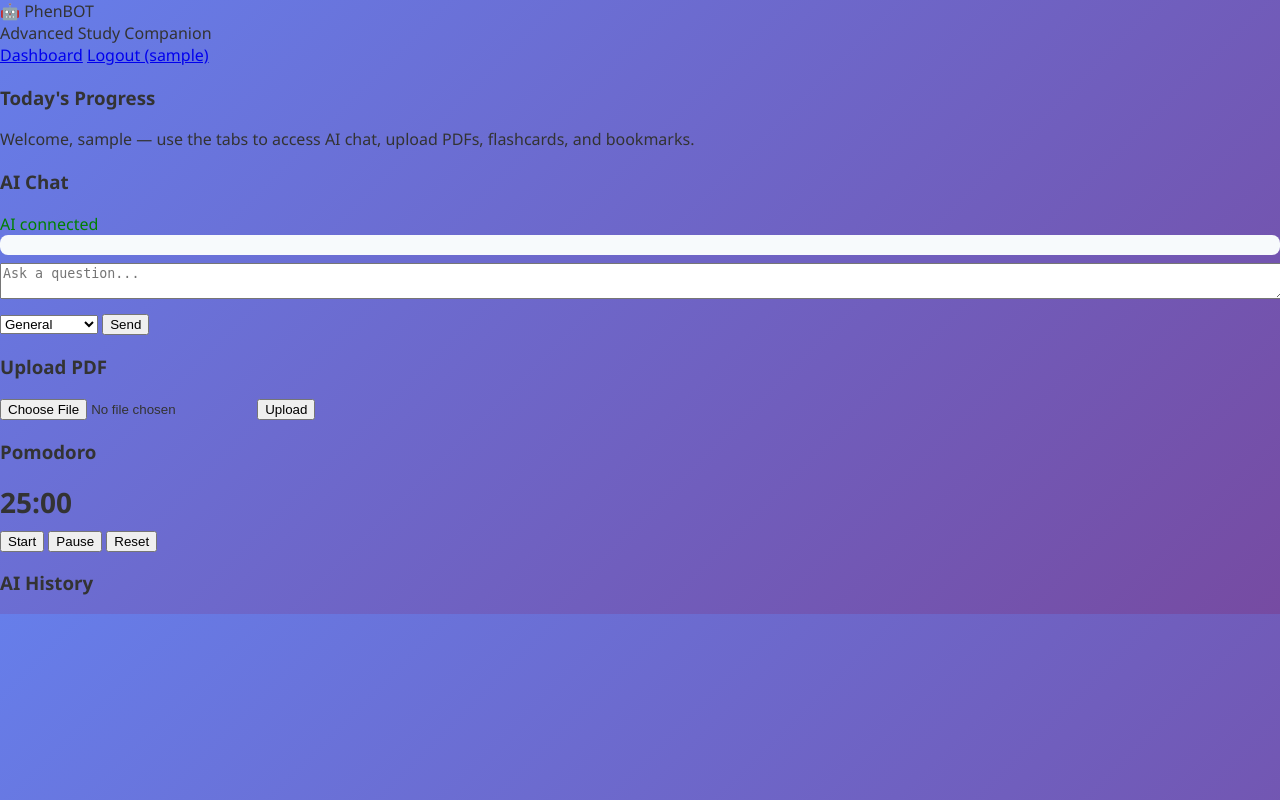
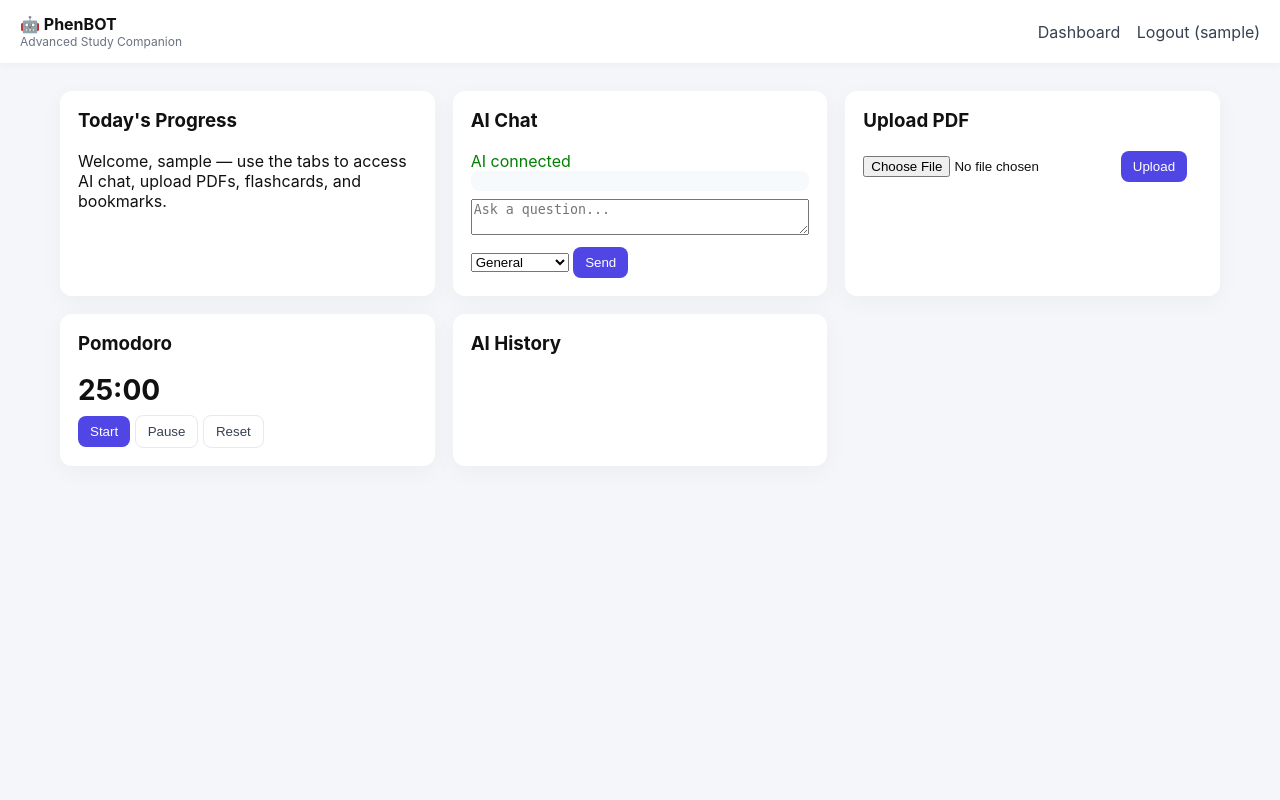
Before and after one commit to AshrithPuppala/PhenBot, a Flask app: page /dashboard in a window 1280 px wide. Run offline with Flask 3, Linux system fonts and the light colour scheme; the visitor is signed in with stand-in values (Sample User, id 1); data that the repository does not hold is empty.

Commit message:
Update style.css

```diff
--- a/static/css/style.css
+++ b/static/css/style.css
@@ -1,60 +1,25 @@
-body {
-  font-family: 'Segoe UI', Tahoma, sans-serif;
-  margin: 0;
-  padding: 0;
-  background: linear-gradient(135deg,#667eea 0%,#764ba2 100%);
-  color: #333;
-}
+/* base layout */
+*{box-sizing:border-box}
+body{font-family:Inter,system-ui,Arial,sans-serif;margin:0;background:#f4f6f9;color:#111}
+.topbar{display:flex;justify-content:space-between;align-items:center;padding:14px 20px;background:#fff;box-shadow:0 2px 8px rgba(0,0,0,0.04)}
+.brand{display:flex;flex-direction:column}
+.logo{font-weight:700}
+.tag{font-size:12px;color:#6b7280}
+.nav a{margin-left:12px;color:#374151;text-decoration:none}
+.page{max-width:1200px;margin:28px auto;padding:0 20px}
 
-.auth-body {
-  display: flex;
-  align-items: center;
-  justify-content: center;
-  height: 100vh;
-}
+/* grid */
+.dashboard-grid{display:grid;grid-template-columns:repeat(auto-fit,minmax(300px,1fr));gap:18px}
+.card{background:#fff;padding:18px;border-radius:12px;box-shadow:0 6px 24px rgba(2,6,23,0.04)}
+.card h3{margin-top:0}
 
-.auth-container {
-  background: #fff;
-  padding: 30px;
-  border-radius: 12px;
-  box-shadow: 0 8px 20px rgba(0,0,0,0.1);
-  width: 300px;
-  text-align: center;
-}
+/* auth */
+.auth-card{max-width:420px;margin:30px auto;background:#fff;padding:22px;border-radius:12px;box-shadow:0 10px 30px rgba(2,6,23,0.06)}
+.auth-card input{width:100%;padding:10px;margin-top:6px;margin-bottom:10px;border:1px solid #e6e9f2;border-radius:8px}
 
-.auth-container h2 {
-  margin-bottom: 20px;
-}
+/* buttons */
+.btn-primary{background:#4f46e5;color:#fff;padding:8px 12px;border-radius:8px;border:none;cursor:pointer}
+.btn-ghost{background:transparent;color:#374151;border:1px solid #e6e9f2;padding:8px 12px;border-radius:8px}
 
-.auth-container input {
-  width: 100%;
-  padding: 12px;
-  margin: 8px 0;
-  border: 1px solid #ccc;
-  border-radius: 8px;
-}
-
-.auth-container button {
-  width: 100%;
-  padding: 12px;
-  background: linear-gradient(135deg,#4facfe 0%,#00f2fe 100%);
-  border: none;
-  border-radius: 8px;
-  color: white;
-  font-weight: bold;
-  cursor: pointer;
-}
-
-.auth-container button:hover {
-  opacity: 0.9;
-}
-
-.auth-container .error {
-  color: red;
-  margin-bottom: 10px;
-}
-
-.dashboard-container {
-  padding: 40px;
-  text-align: center;
-}
+/* small */
+.small{font-size:13px;color:#6b7280}
```
